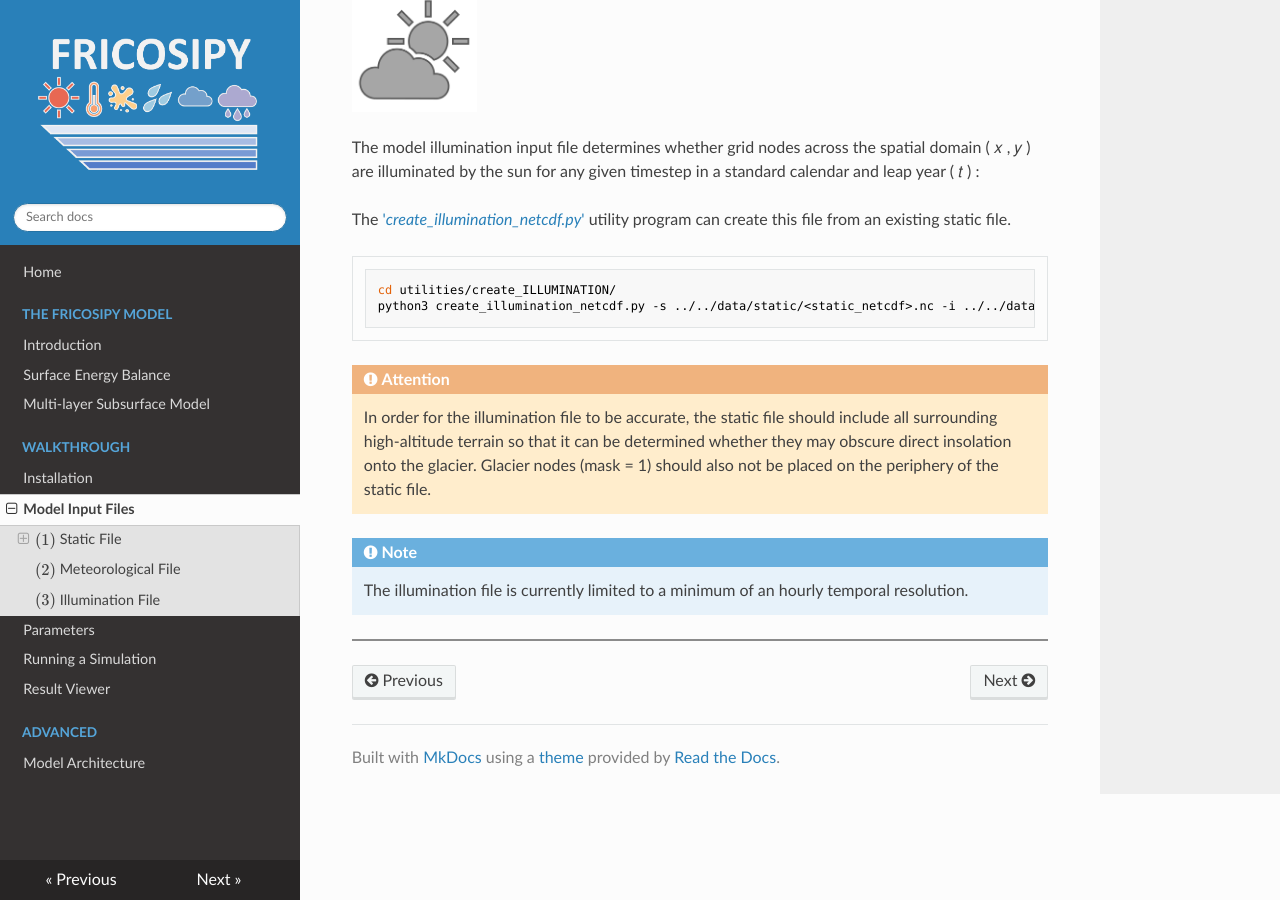
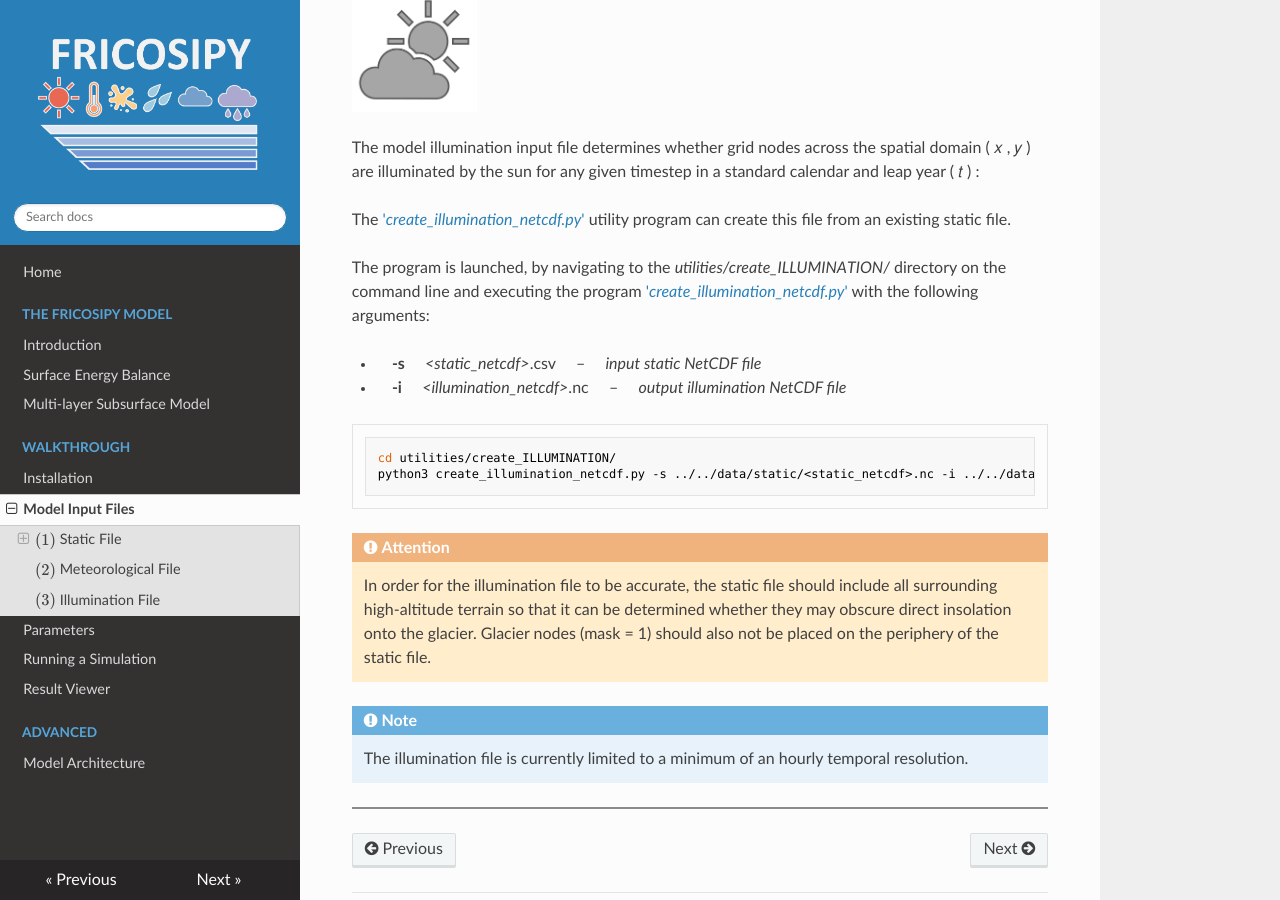
Before and after one commit to MarcusGastaldello/FRICOSIPY, an MkDocs documentation site: the page built from docs/model_input_files.md, in a window 1280 px wide and 900 px high, scrolled down 3197 px. Built offline with MkDocs 1.6.1, drawn with Linux system fonts in a browser that asks for light colours; nearby versions of some CDN libraries.

Commit message:
Update model_input_files.md

````diff
--- a/docs/model_input_files.md
+++ b/docs/model_input_files.md
@@ -122,6 +122,11 @@ The model illumination input file determines whether grid nodes across the spati
 
 The ['*create_illumination_netcdf.py*'](https://github.com/MarcusGastaldello/FRICOSIPY/tree/main/utilities/create_ILLUMINATION/create_illumination_netcdf.py) utility program can create this file from an existing static file.
 
+The program is launched, by navigating to the *utilities/create_ILLUMINATION/* directory on the command line and executing the program ['*create_illumination_netcdf.py*'](https://github.com/MarcusGastaldello/FRICOSIPY/tree/main/utilities/create_ILLUMINATION/create_illumination_netcdf.py) with the following arguments:
+
+* &emsp; **-s** &emsp; *&lt;static_netcdf&gt;*.csv &emsp; &ndash; &emsp; *input static NetCDF file*
+* &emsp; **-i** &emsp; *&lt;illumination_netcdf&gt;*.nc &emsp; &ndash; &emsp; *output illumination NetCDF file*
+
 ```python
 cd utilities/create_ILLUMINATION/
 python3 create_illumination_netcdf.py -s ../../data/static/<static_netcdf>.nc -i ../../data/illumination/<illumination_netcdf>.nc
````
